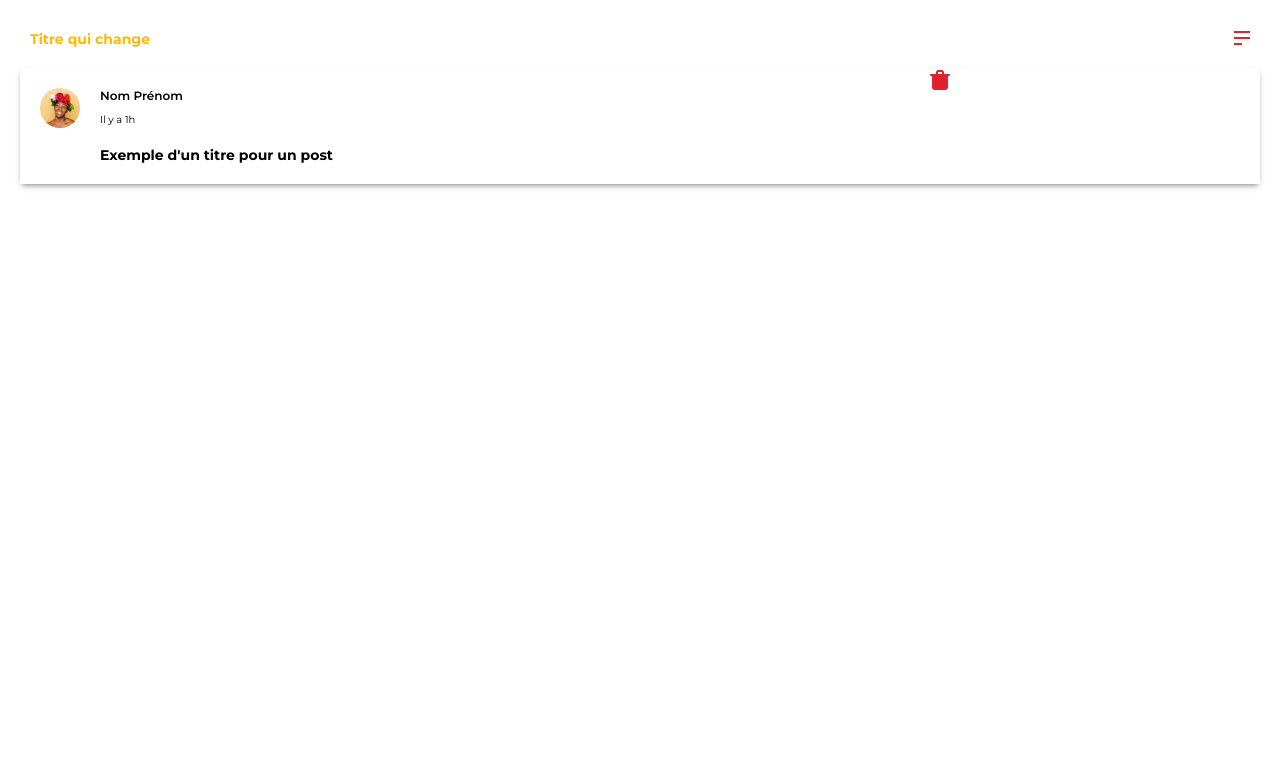
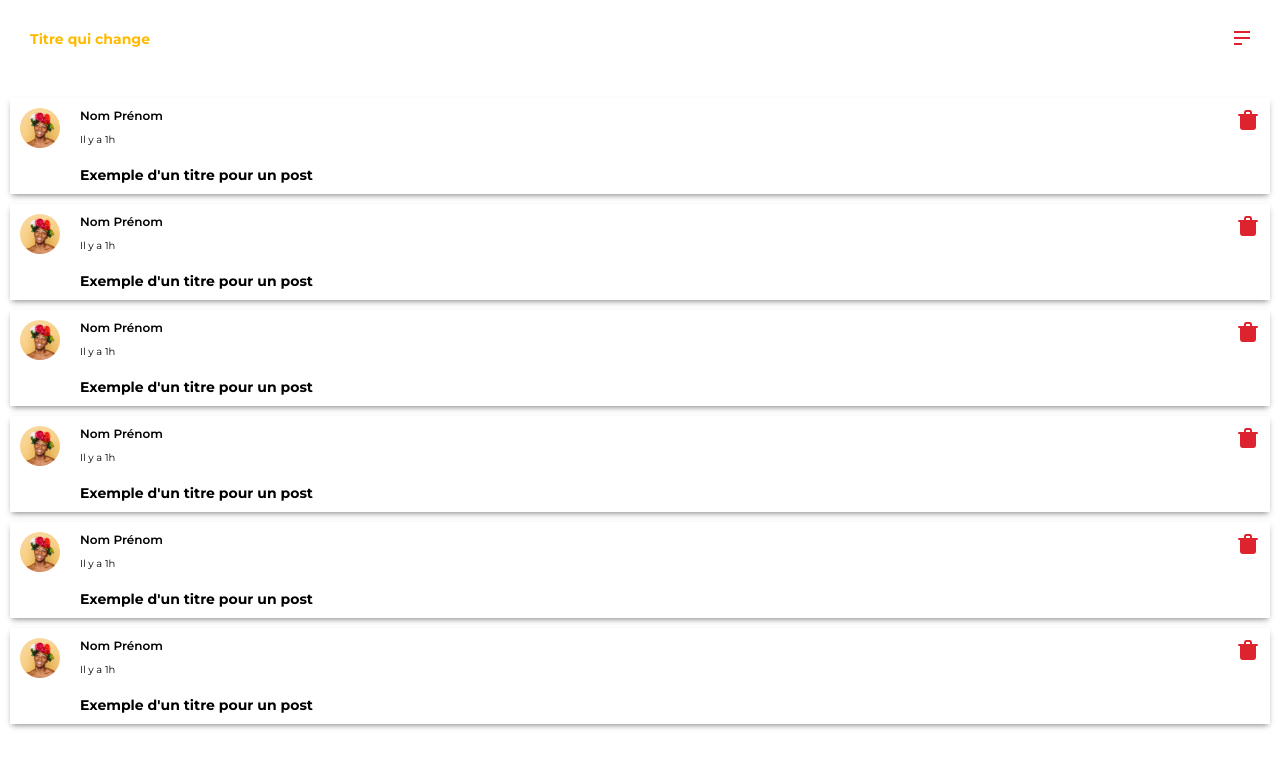
Before and after one commit to Y-Info/Nock-Client, a Vue app: page /gestion-feed in a window 1280 px wide. Shown: the top 768 px of the page. Built offline with nearby package versions, Linux system fonts and the light colour scheme; what vue-toasted would draw is missing.

Commit message:
final page gestionFeed

```diff
--- a/src/views/gestion-feed.vue
+++ b/src/views/gestion-feed.vue
@@ -11,7 +11,74 @@
                     </div>
                     <h3>Exemple d'un titre pour un post</h3>
                 </div>
+                <div class="delete">
                     <img src="../assets/icons/delete.svg" alt="icon delete">
+                </div>
+            </div>
+            <div class="post">
+                <div class="userPost">
+                    <img src="../assets/img/profilUser.svg" alt="Photo de profil">
+                    <div class="infoProfil">
+                        <p>Nom Prénom</p>
+                        <p>Il y a 1h</p>
+                    </div>
+                    <h3>Exemple d'un titre pour un post</h3>
+                </div>
+                <div class="delete">
+                    <img src="../assets/icons/delete.svg" alt="icon delete">
+                </div>
+            </div>
+            <div class="post">
+                <div class="userPost">
+                    <img src="../assets/img/profilUser.svg" alt="Photo de profil">
+                    <div class="infoProfil">
+                        <p>Nom Prénom</p>
+                        <p>Il y a 1h</p>
+                    </div>
+                    <h3>Exemple d'un titre pour un post</h3>
+                </div>
+                <div class="delete">
+                    <img src="../assets/icons/delete.svg" alt="icon delete">
+                </div>
+            </div>
+            <div class="post">
+                <div class="userPost">
+                    <img src="../assets/img/profilUser.svg" alt="Photo de profil">
+                    <div class="infoProfil">
+                        <p>Nom Prénom</p>
+                        <p>Il y a 1h</p>
+                    </div>
+                    <h3>Exemple d'un titre pour un post</h3>
+                </div>
+                <div class="delete">
+                    <img src="../assets/icons/delete.svg" alt="icon delete">
+                </div>
+            </div>
+            <div class="post">
+                <div class="userPost">
+                    <img src="../assets/img/profilUser.svg" alt="Photo de profil">
+                    <div class="infoProfil">
+                        <p>Nom Prénom</p>
+                        <p>Il y a 1h</p>
+                    </div>
+                    <h3>Exemple d'un titre pour un post</h3>
+                </div>
+                <div class="delete">
+                    <img src="../assets/icons/delete.svg" alt="icon delete">
+                </div>
+            </div>
+            <div class="post">
+                <div class="userPost">
+                    <img src="../assets/img/profilUser.svg" alt="Photo de profil">
+                    <div class="infoProfil">
+                        <p>Nom Prénom</p>
+                        <p>Il y a 1h</p>
+                    </div>
+                    <h3>Exemple d'un titre pour un post</h3>
+                </div>
+                <div class="delete">
+                    <img src="../assets/icons/delete.svg" alt="icon delete">
+                </div>
             </div>
         </div>
     </div>
@@ -29,14 +96,16 @@
 
 <style lang="scss" scoped>
 
+    .listPost {
+        margin-top: 50px;
+
         .post {
             background-color: #FFFFFF;
-        margin: 20px;
+            margin: 10px;
 
             -webkit-box-shadow: 0 3px 6px -2px rgba(0, 0, 0, 0.5);
             -moz-box-shadow: 0 3px 6px -2px rgba(0, 0, 0, 0.5);
             box-shadow: 0 3px 6px -2px rgba(0, 0, 0, 0.5);
-
 
             .userPost {
                 display: inline-block;
@@ -44,7 +113,7 @@
                 box-sizing: border-box;
                 width: 70%;
                 border-radius: 5px;
-            margin: 20px;
+                margin: 10px;
 
                 h3 {
                     margin: 10px 0 0 60px;
@@ -65,18 +134,29 @@
                     box-sizing: border-box;
                     width: 70%;
 
-                    p:first-child{
+                    p:first-child {
                         margin: 0 0 0 20px;
                         font-size: 12px;
                         font-weight: 600;
                     }
-                    p:last-child{
+
+                    p:last-child {
                         margin-left: 20px;
                         font-size: 10px;
                         font-weight: 400;
                     }
                 }
             }
+
+            .delete {
+                display: inline-block;
+                vertical-align: top;
+                box-sizing: border-box;
+                width: calc(100% - (70% + 20px));
+                text-align: right;
+                padding: 10px 10px 0 0;
+            }
+        }
     }
 
 </style>
```
Lines whose indentation alone changed are shown as unchanged.
